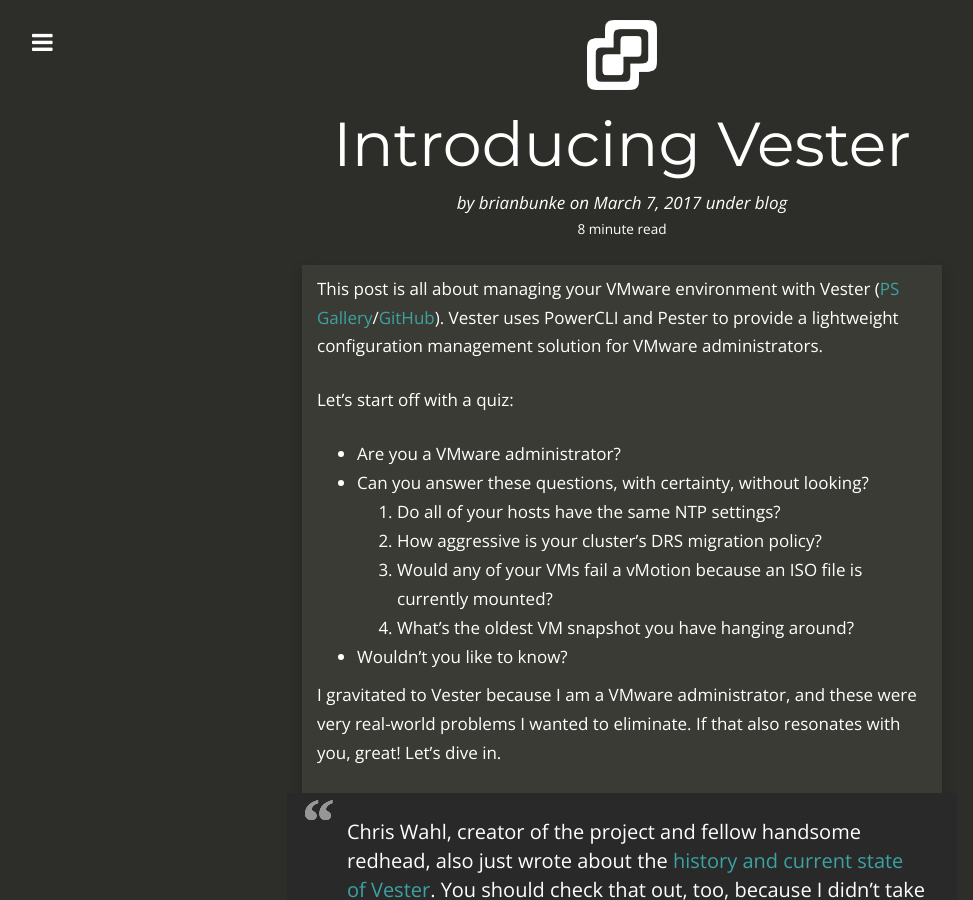
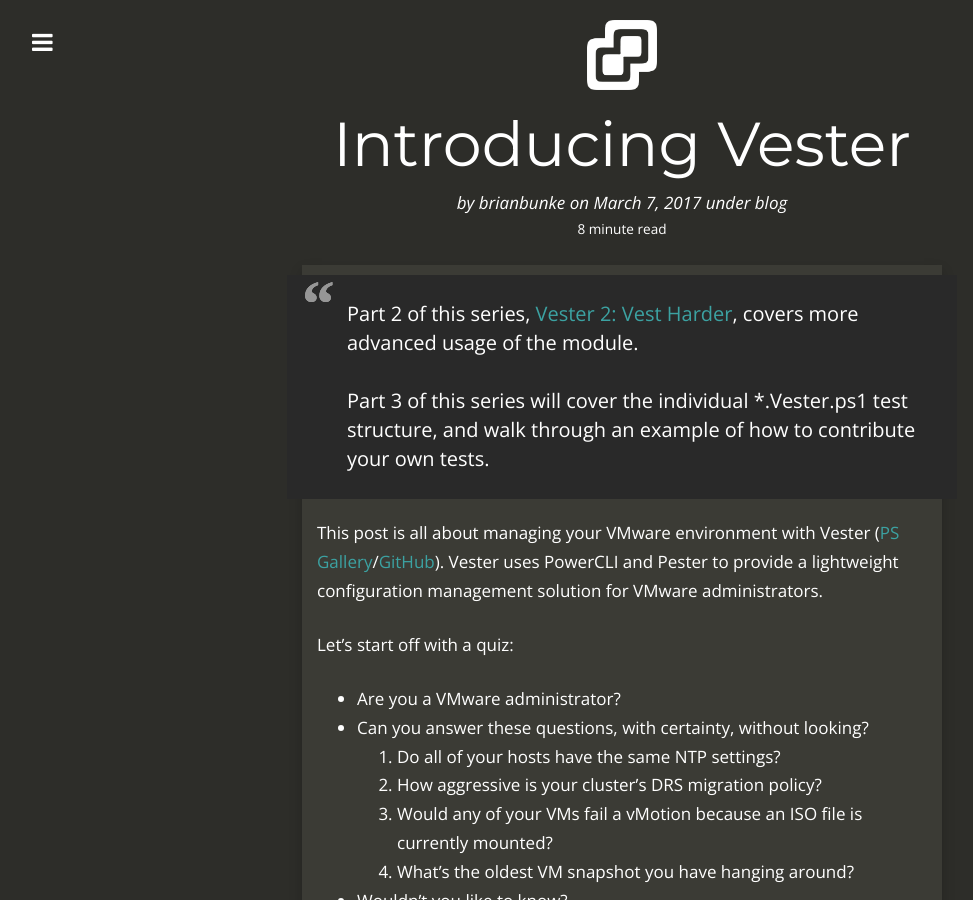
Before and after one commit to brianbunke/brianbunke.github.io, a Jekyll site: the page built from _posts/2017-03-07-introducing-vester.md, in a window 1280 px wide and 900 px high. Shown: the whole window, without its empty margins (18-991 px from the left). Built offline with Jekyll 4.4.1, drawn with Linux system fonts in a browser that asks for light colours; nearby versions of some CDN libraries.

Commit message:
Add link to Vester part 2

```diff
--- a/_posts/2017-03-07-introducing-vester.md
+++ b/_posts/2017-03-07-introducing-vester.md
@@ -15,6 +15,10 @@
  - psgallery
  - github
 ---
+
+> Part 2 of this series, [Vester 2: Vest Harder], covers more advanced usage of the module.
+>
+> Part 3 of this series will cover the individual *.Vester.ps1 test structure, and walk through an example of how to contribute your own tests.
 
 This post is all about managing your VMware environment with Vester ([PS Gallery]/[GitHub]). Vester uses PowerCLI and Pester to provide a lightweight configuration management solution for VMware administrators.
 
@@ -174,6 +178,7 @@
 
 Seriously, if nothing else, dip your toe in to the Slack channel! We think we're friendly, anyway. ;)
 
+[Vester 2: Vest Harder]: http://www.brianbunke.com/blog/2017/03/08/vester-2-vest-harder/
 [PS Gallery]: https://www.powershellgallery.com/packages/Vester
 [GitHub]: https://github.com/WahlNetwork/Vester
 [PowerCLI]: https://code.vmware.com/web/dp/tool/vsphere_powercli/6.5
```
